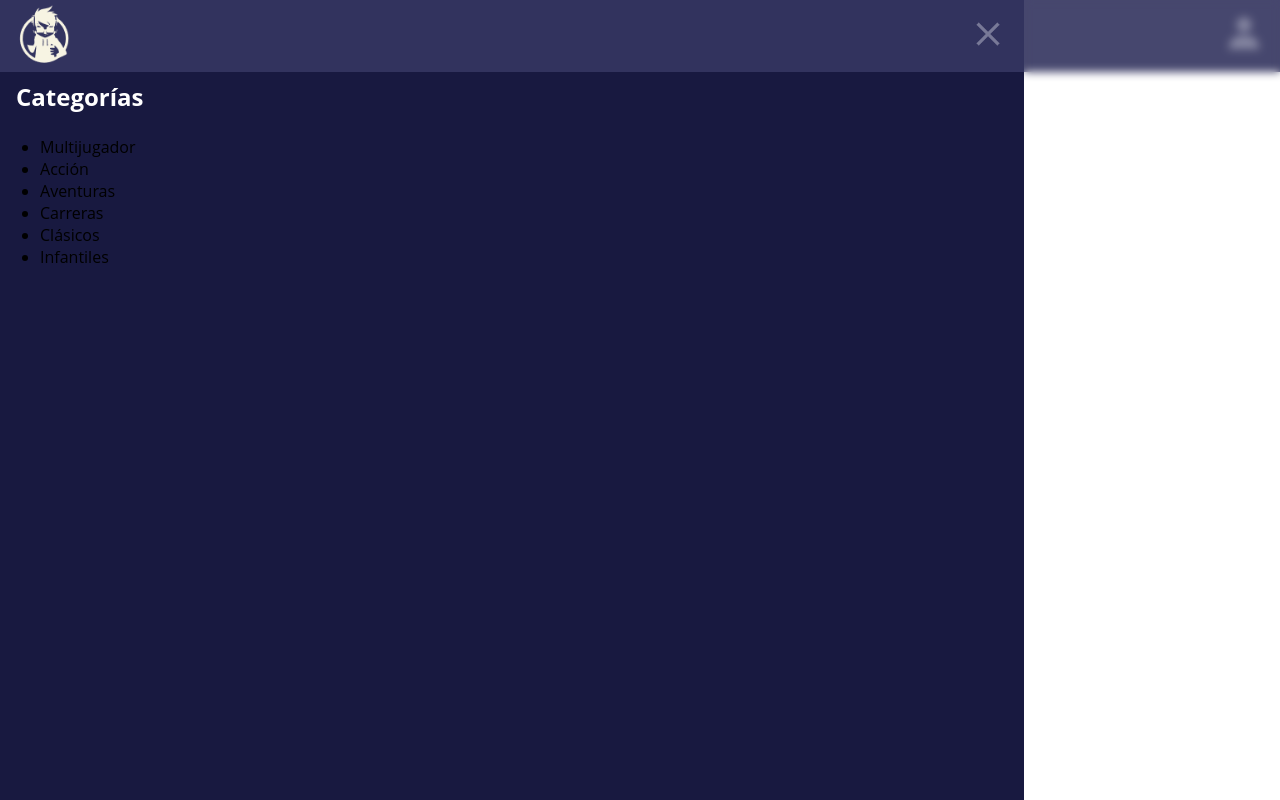
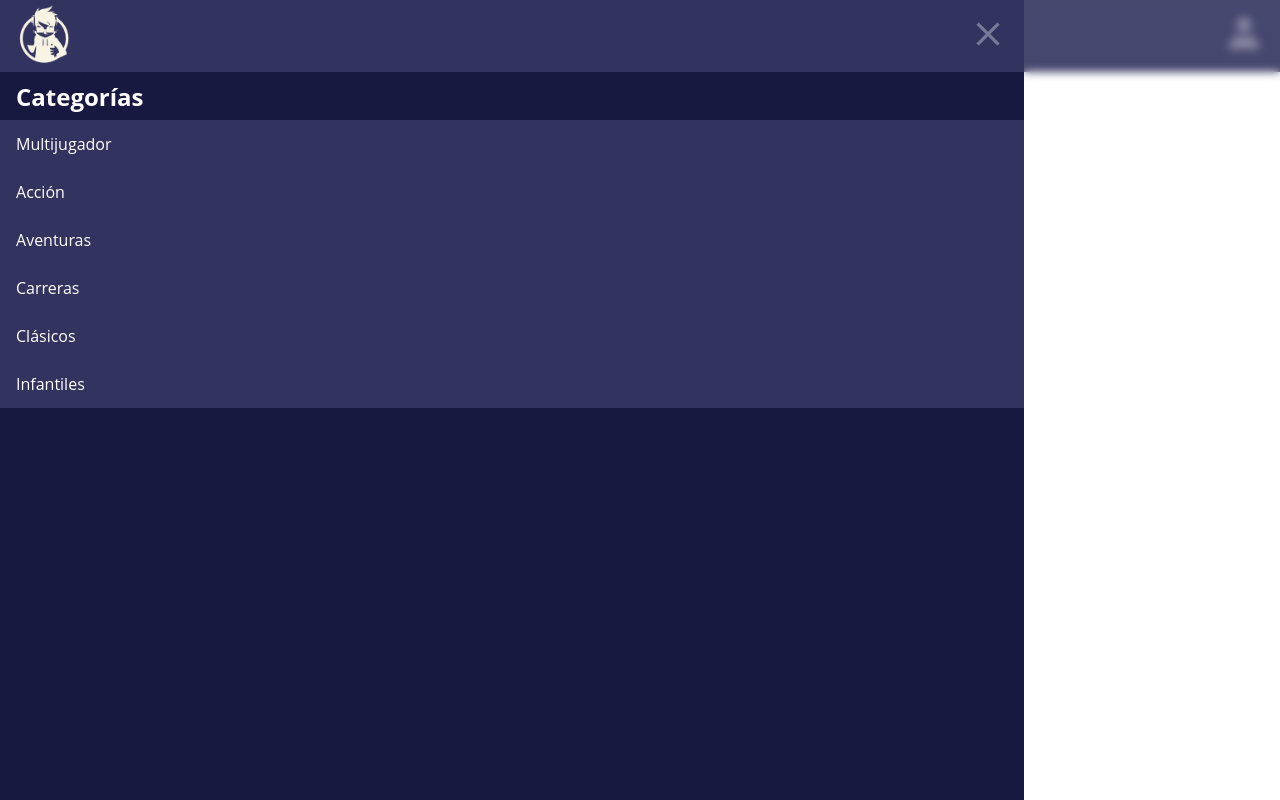
Before and after one commit to franbayugar/interfaces, a plain HTML site: page TP2/EntregaFinal/index.html in a window 1280 px wide. Both pictures are taken after a click on the element 36 px from the left and 36 px from the top of the page. Drawn offline with nearby package versions, Linux system fonts and the light colour scheme.

Commit message:
se agrega lista de items al menu

```diff
--- a/TP2/EntregaFinal/assets/css/style.css
+++ b/TP2/EntregaFinal/assets/css/style.css
@@ -64,7 +64,21 @@ body{
 
 
 }
+.botones_menu{
+    margin: 0;
+    list-style: none;
+    padding-inline-start: 0;
+}
 
+.botones_menu li{
+    color: white;
+    display: flex;
+    align-items: center;
+    height: 3rem;
+    background-color: #32335E;
+    padding-left: 1rem;
+
+}
 .subtitulo_menu{
     background-color: #181940;
     color: white;
--- a/TP2/EntregaFinal/index.html
+++ b/TP2/EntregaFinal/index.html
@@ -35,7 +35,7 @@
         <div class="subtitulo_menu">
             <h3>Categorías</h3>
         </div>
-        <ul>
+        <ul class="botones_menu">
             <li>Multijugador</li>
             <li>Acción</li>
             <li>Aventuras</li>
```
